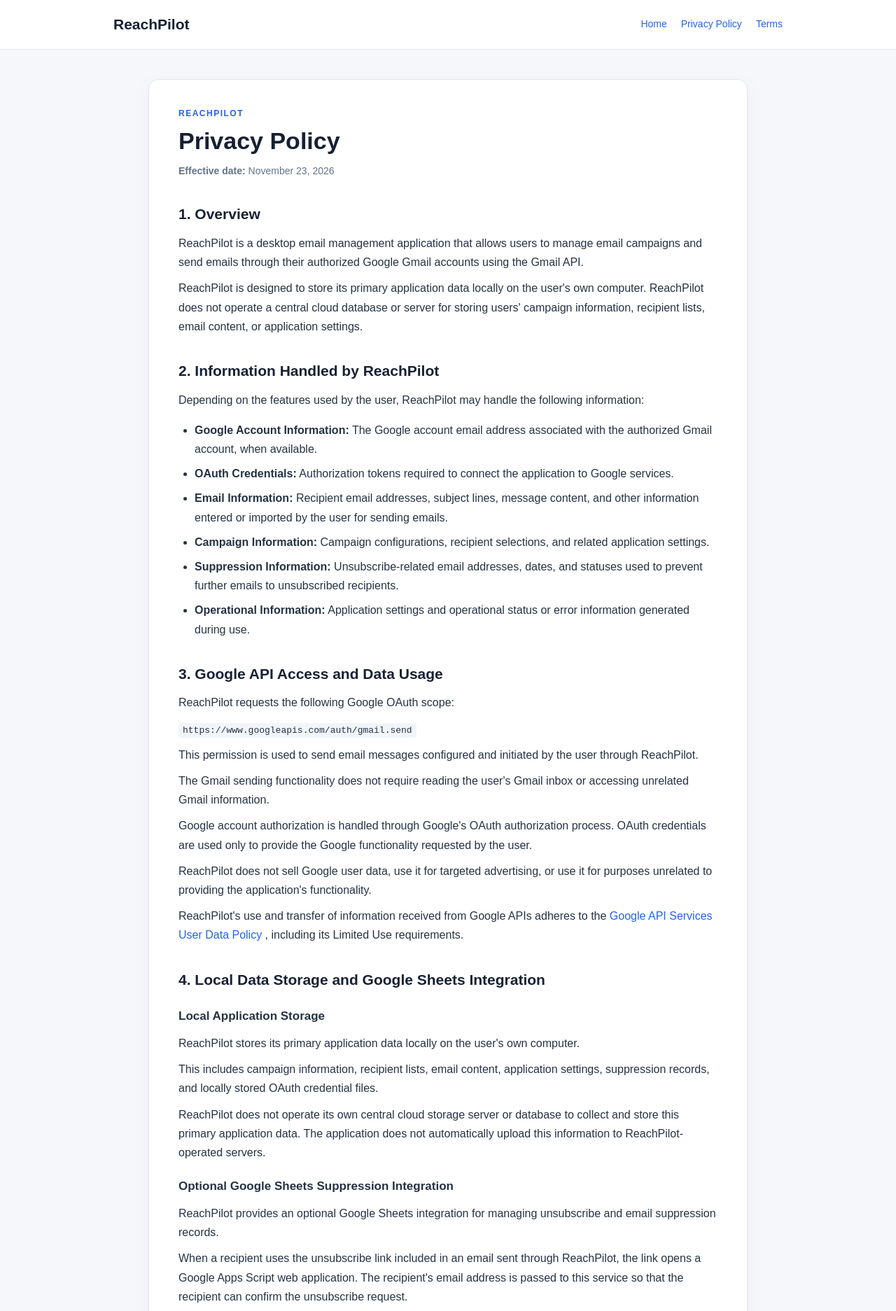
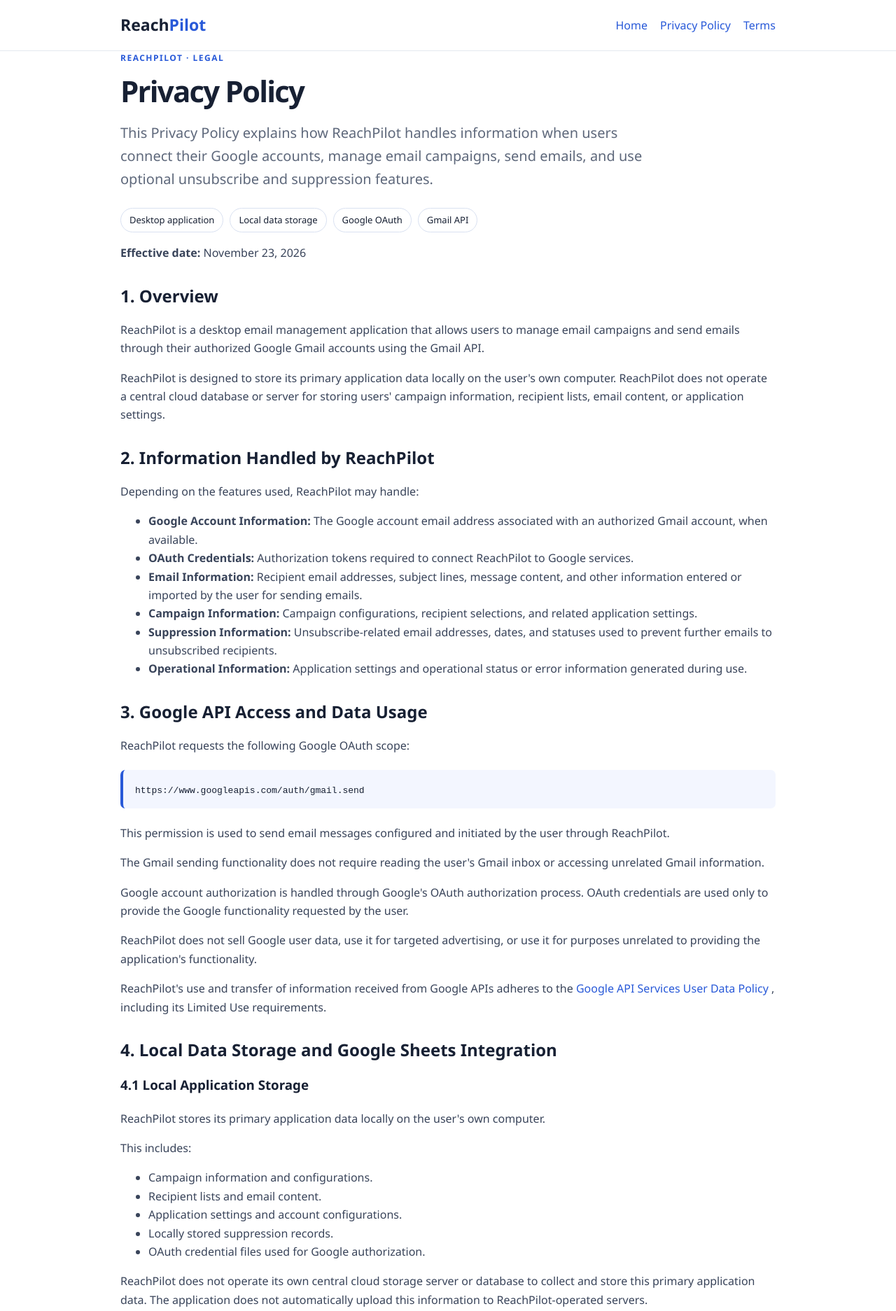
Before and after one commit to rajasinghbhag/reachpilot-website, a plain HTML site: page privacy.html in a window 1280 px wide. Shown: the top 1873 px of the page at 70% size. Drawn offline with Linux system fonts and the light colour scheme.

Commit message:
Revise privacy policy for clarity and detail
Updated the privacy policy to clarify data handling practices and added details about local data storage and Google Sheets integration.

```diff
--- a/privacy.html
+++ b/privacy.html
@@ -1,186 +1,47 @@
 
-<!DOCTYPE html>
+<!doctype html>
 <html lang="en">
 <head>
-  <meta charset="UTF-8">
+  <meta charset="utf-8">
   <meta name="viewport" content="width=device-width, initial-scale=1">
-  <meta name="description" content="ReachPilot Privacy Policy explaining how the desktop application handles Google account information, email campaigns, OAuth credentials, and unsubscribe records.">
   <title>Privacy Policy - ReachPilot</title>
-
-  <style>
-    * {
-      box-sizing: border-box;
-    }
-
-    body {
-      margin: 0;
-      font-family: Arial, Helvetica, sans-serif;
-      background: #f5f7fb;
-      color: #263244;
-      line-height: 1.7;
-    }
-
-    a {
-      color: #2563eb;
-      text-decoration: none;
-    }
-
-    a:hover {
-      text-decoration: underline;
-    }
-
-    .top {
-      background: #ffffff;
-      border-bottom: 1px solid #e5e7eb;
-    }
-
-    .nav {
-      max-width: 1000px;
-      margin: auto;
-      padding: 17px 22px;
-      display: flex;
-      justify-content: space-between;
-      align-items: center;
-      gap: 16px;
-    }
-
-    .brand {
-      font-size: 21px;
-      font-weight: 700;
-      color: #172033;
-    }
-
-    .nav-links {
-      display: flex;
-      gap: 20px;
-      flex-wrap: wrap;
-      font-size: 14px;
-    }
-
-    .wrap {
-      max-width: 900px;
-      margin: 42px auto;
-      padding: 0 22px;
-    }
-
-    .policy {
-      background: #ffffff;
-      border: 1px solid #e5e7eb;
-      border-radius: 14px;
-      padding: 38px 42px;
-      box-shadow: 0 8px 30px rgba(15, 23, 42, 0.04);
-    }
-
-    .eyebrow {
-      color: #2563eb;
-      font-size: 12px;
-      font-weight: 700;
-      letter-spacing: 1.5px;
-      text-transform: uppercase;
-    }
-
-    h1 {
-      margin: 8px 0 5px;
-      color: #172033;
-      font-size: 34px;
-      line-height: 1.25;
-    }
-
-    .effective {
-      color: #64748b;
-      font-size: 14px;
-      margin-bottom: 30px;
-    }
-
-    h2 {
-      margin-top: 32px;
-      margin-bottom: 10px;
-      color: #172033;
-      font-size: 21px;
-    }
-
-    h3 {
-      margin-top: 21px;
-      margin-bottom: 8px;
-      color: #263244;
-      font-size: 17px;
-    }
-
-    p {
-      margin: 10px 0;
-    }
-
-    ul {
-      padding-left: 23px;
-    }
-
-    li {
-      margin: 8px 0;
-    }
-
-    code {
-      overflow-wrap: anywhere;
-      background: #f1f5f9;
-      padding: 3px 6px;
-      border-radius: 4px;
-      font-size: 13px;
-    }
-
-    .foot {
-      text-align: center;
-      color: #64748b;
-      font-size: 13px;
-      padding: 24px 10px 35px;
-    }
-
-    @media (max-width: 640px) {
-      .nav {
-        align-items: flex-start;
-        flex-direction: column;
-      }
-
-      .policy {
-        padding: 25px 20px;
-      }
-
-      h1 {
-        font-size: 28px;
-      }
-
-      h2 {
-        font-size: 19px;
-      }
-
-      .wrap {
-        margin-top: 22px;
-      }
-    }
-  </style>
+  <meta name="description" content="ReachPilot Privacy Policy explains how the desktop application handles Google account information, OAuth credentials, email data, local storage, Google Sheets unsubscribe records, and data security.">
+  <link rel="stylesheet" href="style.css">
 </head>
 
 <body>
 
 <header class="top">
-    <nav class="nav">
-      <a class="brand" href="index.html">ReachPilot</a>
-
-      <div class="nav-links">
+  <div class="wrap nav">
+    <a class="brand" href="index.html">Reach<span>Pilot</span></a>
+    <nav>
       <a href="index.html">Home</a>
       <a href="privacy.html">Privacy Policy</a>
       <a href="terms.html">Terms</a>
+    </nav>
   </div>
-    </nav>
 </header>
 
 <main class="wrap">
-    <article class="policy">
 
-      <div class="eyebrow">ReachPilot</div>
+  <div class="eyebrow">ReachPilot · Legal</div>
+
   <h1>Privacy Policy</h1>
 
-      <p class="effective">
-        <strong>Effective date:</strong> November 23, 2026
+  <p class="lead">
+    This Privacy Policy explains how ReachPilot handles information
+    when users connect their Google accounts, manage email campaigns,
+    send emails, and use optional unsubscribe and suppression features.
   </p>
+
+  <div class="pills">
+    <span class="pill">Desktop application</span>
+    <span class="pill">Local data storage</span>
+    <span class="pill">Google OAuth</span>
+    <span class="pill">Gmail API</span>
+  </div>
+
+  <p><strong>Effective date:</strong> November 23, 2026</p>
 
   <h2>1. Overview</h2>
 
@@ -199,27 +60,22 @@
 
   <h2>2. Information Handled by ReachPilot</h2>
 
-      <p>
-        Depending on the features used by the user, ReachPilot may handle
-        the following information:
-      </p>
+  <p>Depending on the features used, ReachPilot may handle:</p>
 
   <ul>
     <li>
       <strong>Google Account Information:</strong>
-          The Google account email address associated with the authorized
+      The Google account email address associated with an authorized
       Gmail account, when available.
     </li>
     <li>
       <strong>OAuth Credentials:</strong>
-          Authorization tokens required to connect the application to
-          Google services.
+      Authorization tokens required to connect ReachPilot to Google services.
     </li>
     <li>
       <strong>Email Information:</strong>
       Recipient email addresses, subject lines, message content,
-          and other information entered or imported by the user for
-          sending emails.
+      and other information entered or imported by the user for sending emails.
     </li>
     <li>
       <strong>Campaign Information:</strong>
@@ -228,13 +84,13 @@
     </li>
     <li>
       <strong>Suppression Information:</strong>
-          Unsubscribe-related email addresses, dates, and statuses
-          used to prevent further emails to unsubscribed recipients.
+      Unsubscribe-related email addresses, dates, and statuses used
+      to prevent further emails to unsubscribed recipients.
     </li>
     <li>
       <strong>Operational Information:</strong>
-          Application settings and operational status or error
-          information generated during use.
+      Application settings and operational status or error information
+      generated during use.
     </li>
   </ul>
 
@@ -242,9 +98,9 @@
 
   <p>ReachPilot requests the following Google OAuth scope:</p>
 
-      <p>
+  <div class="notice">
     <code>https://www.googleapis.com/auth/gmail.send</code>
-      </p>
+  </div>
 
   <p>
     This permission is used to send email messages configured and
@@ -280,18 +136,22 @@
 
   <h2>4. Local Data Storage and Google Sheets Integration</h2>
 
-      <h3>Local Application Storage</h3>
+  <h3>4.1 Local Application Storage</h3>
 
   <p>
     ReachPilot stores its primary application data locally on the
     user's own computer.
   </p>
 
-      <p>
-        This includes campaign information, recipient lists, email content,
-        application settings, suppression records, and locally stored
-        OAuth credential files.
-      </p>
+  <p>This includes:</p>
+
+  <ul>
+    <li>Campaign information and configurations.</li>
+    <li>Recipient lists and email content.</li>
+    <li>Application settings and account configurations.</li>
+    <li>Locally stored suppression records.</li>
+    <li>OAuth credential files used for Google authorization.</li>
+  </ul>
 
   <p>
     ReachPilot does not operate its own central cloud storage server
@@ -300,7 +160,7 @@
     to ReachPilot-operated servers.
   </p>
 
-      <h3>Optional Google Sheets Suppression Integration</h3>
+  <h3>4.2 Optional Google Sheets Suppression Integration</h3>
 
   <p>
     ReachPilot provides an optional Google Sheets integration for
@@ -323,8 +183,8 @@
   <p>
     ReachPilot can retrieve suppression records from the Google Sheet
     selected by the user through its CSV export interface. Retrieved
-        records are stored locally and used to prevent further emails
-        from being sent to suppressed addresses.
+    records are stored locally and used to prevent further emails from
+    being sent to suppressed addresses.
   </p>
 
   <p>
@@ -343,15 +203,14 @@
   <h2>5. Data Sharing and Disclosure</h2>
 
   <p>
-        ReachPilot does not sell Google user data or disclose it to
-        third parties for advertising or unrelated commercial purposes.
+    ReachPilot does not sell Google user data or disclose it to third
+    parties for advertising or unrelated commercial purposes.
   </p>
 
   <p>
     Information is transmitted to Google services only when necessary
     to provide functionality requested by the user, including Gmail
-        email sending and optional Google Sheets unsubscribe-record
-        processing.
+    email sending and optional Google Sheets unsubscribe-record processing.
   </p>
 
   <p>
@@ -364,22 +223,25 @@
     address is transmitted to the Google Apps Script web application
     configured for ReachPilot. Following the recipient's confirmation,
     the address, unsubscribe date, and unsubscribe status are recorded
-        in the associated Google Sheet. This processing is used to maintain
-        unsubscribe records and prevent further emails from being sent
-        to unsubscribed recipients.
+    in the associated Google Sheet.
+  </p>
+
+  <p>
+    This processing is used to maintain unsubscribe records and
+    prevent further emails from being sent to unsubscribed recipients.
   </p>
 
   <p>
     ReachPilot does not use Google user data to develop, improve,
-        or train generalized artificial intelligence or machine
-        learning models.
+    or train generalized artificial intelligence or machine learning models.
   </p>
 
   <h2>6. Data Security and Protection Mechanisms</h2>
 
   <p>
     ReachPilot uses a local-storage architecture to reduce unnecessary
-        transfer and centralized storage of user information.
+    transfer and centralized storage of user information. The following
+    measures describe how data is stored and protected.
   </p>
 
   <h3>6.1 Local Storage and Access Control</h3>
@@ -401,8 +263,8 @@
 
   <p>
     OAuth authorization tokens are stored locally on the computer
-        running ReachPilot and are used to authorize the Google
-        functionality requested by the user.
+    running ReachPilot and are used to authorize the Google functionality
+    requested by the user.
   </p>
 
   <p>
@@ -438,8 +300,8 @@
 
   <p>
     ReachPilot requests only the Gmail permission required for its
-        email-sending functionality. It does not require Gmail
-        inbox-reading permission for this purpose.
+    email-sending functionality. It does not require Gmail inbox-reading
+    permission for this purpose.
   </p>
 
   <p>
@@ -470,22 +332,22 @@
   <h2>7. Data Retention and Deletion</h2>
 
   <p>
-        Primary application information is retained locally on the
-        user's computer for as long as it is needed to operate the
-        application and perform the functions requested by the user.
+    Primary application information is retained locally on the user's
+    computer for as long as it is needed to operate the application
+    and perform the functions requested by the user.
   </p>
 
   <p>
-        Users can delete campaigns, recipient lists, templates,
-        account configurations, and suppression records using the
-        relevant deletion controls available in ReachPilot.
+    Users can delete campaigns, recipient lists, templates, account
+    configurations, and suppression records using the relevant
+    deletion controls available in ReachPilot.
   </p>
 
   <p>
-        Removing a Gmail account or account set from ReachPilot does
-        not necessarily delete its separately stored OAuth credential
-        file. Users can manually delete these credential files from
-        the local application data folder.
+    Removing a Gmail account or account set from ReachPilot does not
+    necessarily delete its separately stored OAuth credential file.
+    Users can manually delete these credential files from the local
+    application data folder.
   </p>
 
   <p>
@@ -496,11 +358,11 @@
   <p>
     Unsubscribe information stored in the associated Google Sheet
     can be managed or deleted separately by the user from that Sheet.
+    Such information remains in the Sheet until the user deletes it.
   </p>
 
   <p>
-        Separately created exports and backups may need to be deleted
-        independently.
+    Separately created exports and backups may need to be deleted independently.
   </p>
 
   <h2>8. Children's Privacy</h2>
@@ -537,21 +399,24 @@
     </a>
   </p>
 
-      <p>
-        <a href="index.html">Back to ReachPilot homepage</a>
-      </p>
+  <div class="notice">
+    <strong>Back to ReachPilot:</strong>
+    <a href="index.html">Visit the ReachPilot homepage</a>
+  </div>
 
-    </article>
 </main>
 
-  <footer class="foot">
-    © 2026 ReachPilot
-    &nbsp;·&nbsp;
+<footer>
+  <div class="wrap foot">
+    <span>© 2026 ReachPilot</span>
+    <span>
       <a href="index.html">Home</a>
-    &nbsp;·&nbsp;
+      ·
+      <a href="privacy.html">Privacy Policy</a>
+      ·
       <a href="terms.html">Terms</a>
-    &nbsp;·&nbsp;
-    <a href="privacy.html">Privacy Policy</a>
+    </span>
+  </div>
 </footer>
 
 </body>
```
Lines whose indentation alone changed are shown as unchanged.
